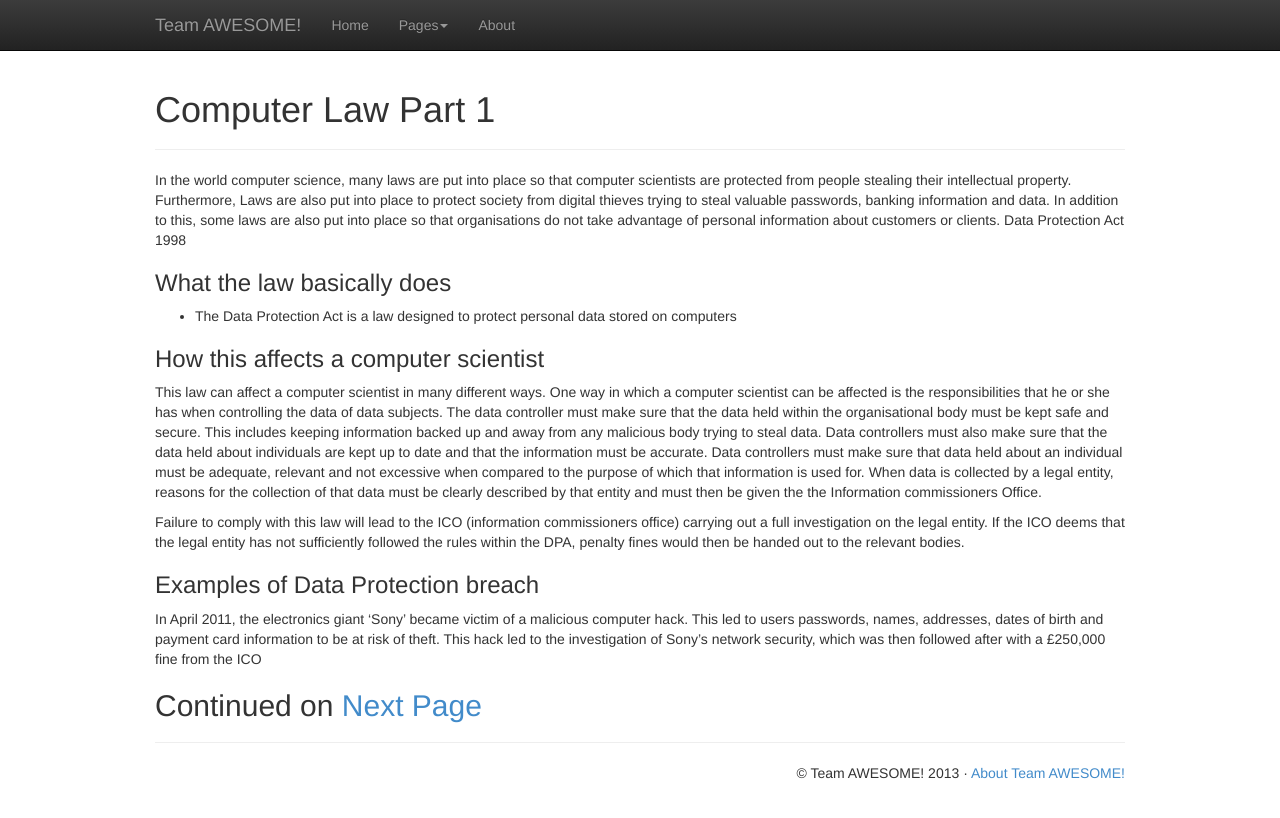
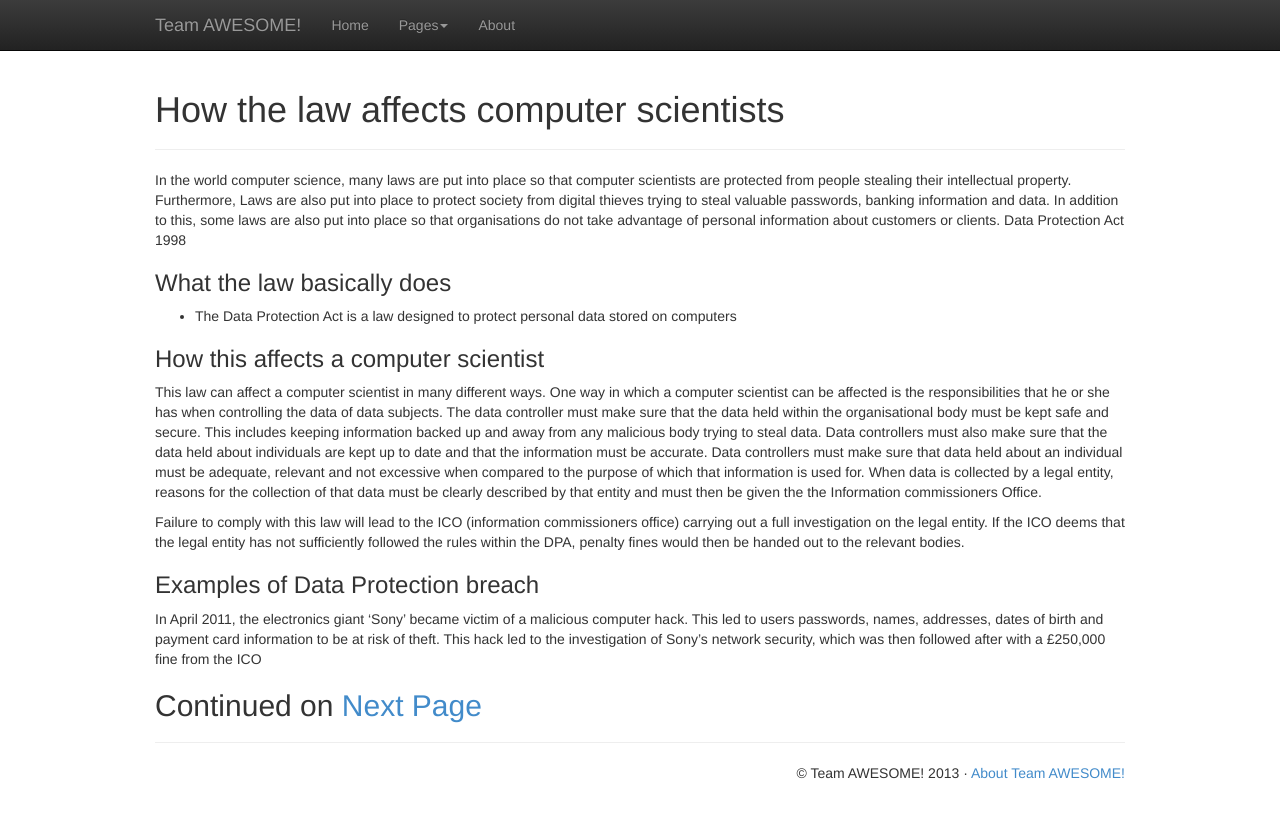
Before and after one commit to adamus1red/tripping-octo-adventure, a Jekyll site: the page built from _posts/2013-12-02-computer-law-1.md, in a window 1280 px wide. Shown: the top 818 px of the page. Built offline with Jekyll 4.4.1, drawn with Linux system fonts in a browser that asks for light colours; Markdown is read by kramdown in place of the engine named in the settings.

Commit message:
Update 2013-12-02-computer-law-1.md

```diff
--- a/_posts/2013-12-02-computer-law-1.md
+++ b/_posts/2013-12-02-computer-law-1.md
@@ -1,7 +1,8 @@
 ---
 layout: page
-title: Computer Law Part 1
-excerpt: In the world computer science, many laws . . .
+title: How the law affects computer scientists
+excerpt: Computer Law
+author: Darren Tang
 ---
 
 In the world computer science, many laws are put into place so that computer scientists are protected from people stealing their intellectual property. Furthermore, Laws are also put into place to protect society from digital thieves trying to steal valuable passwords, banking information and data. In addition to this, some laws are also put into place so that organisations do not take advantage of personal information about customers or clients.
```
